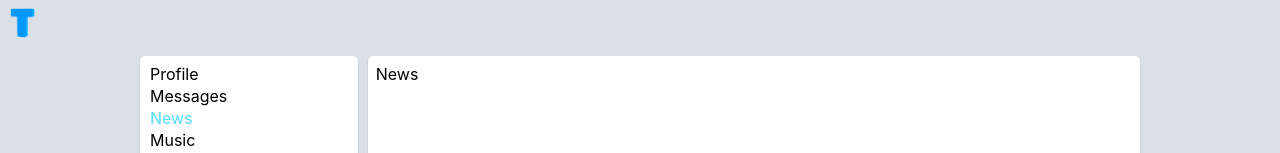
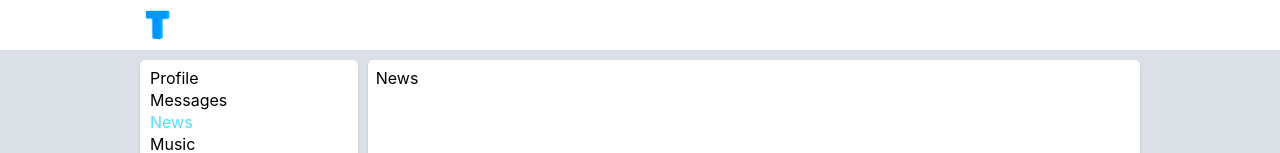
Before and after one commit to uspi/react-social, a React (Create React App) app: page /news in a window 1280 px wide. Shown: the top 153 px of the page. Built offline with nearby package versions, Linux system fonts and the light colour scheme.

Commit message:
replace s on style

```diff
--- a/src/components/Header/Header.jsx
+++ b/src/components/Header/Header.jsx
@@ -1,14 +1,16 @@
 import React from "react";
-import s from "./Header.module.css";
+import style from "./Header.module.css";
 import tLogo from "./../../imgs/tLogo512.png";
 
 const Header = () => {
     return (
-        <header className={s.header}>
-            <div className={s.logo}>
-                <img src={tLogo} />
-            </div>
-        </header>
+        <div className={style.headerContainer}>
+            <header className={style.header}>
+                <div className={style.logo}>
+                    <img src={tLogo} />
+                </div>
+            </header>
+        </div>
     );
 }
 
```
